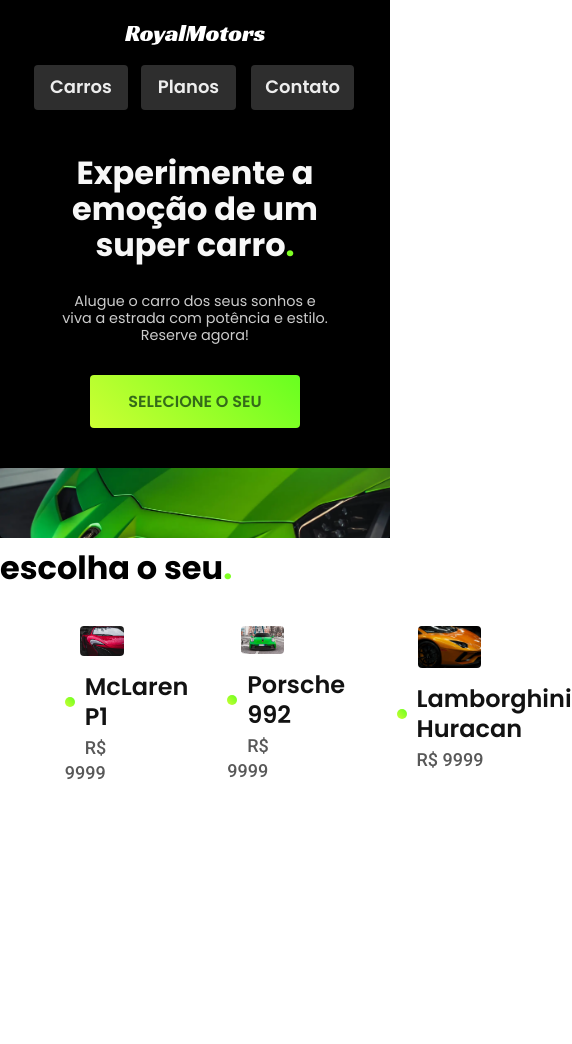
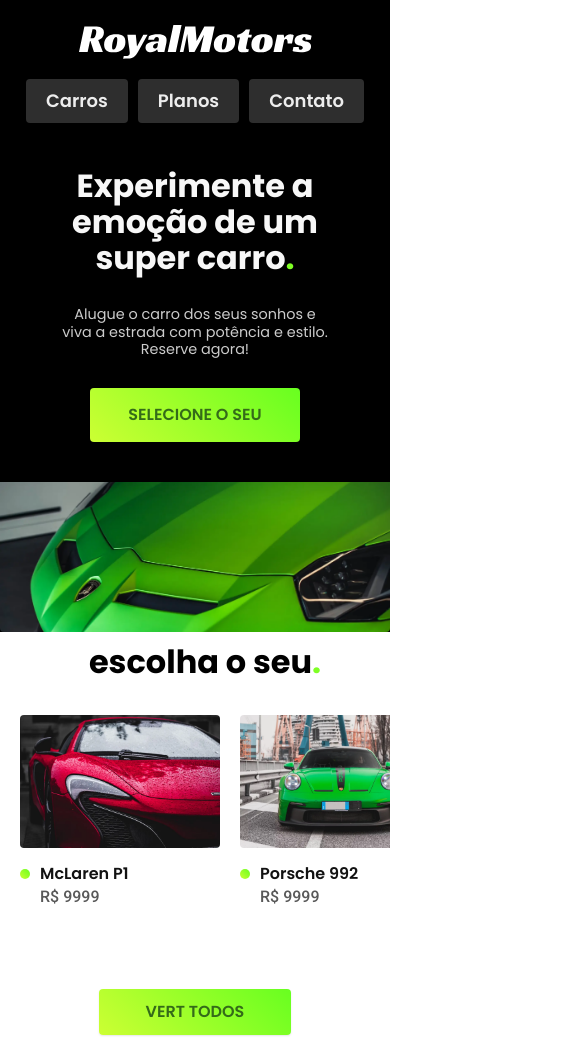
Before and after one commit to esly-ferreira/royalmotors, a plain HTML site: page index.html in a window 390 px wide. Shown: the top 1044 px of the page, 572 px wide, since content can reach past the window. Drawn offline with Linux system fonts and the light colour scheme; a web font is replaced by a local one.

```diff
--- a/css/carros/carros.css
+++ b/css/carros/carros.css
@@ -3,19 +3,18 @@
   padding-bottom: 120px;
 }
 
-.carro_lista h2{
-  box-sizing: border-box;
-  padding-bottom: 40px;
-  max-width: 1120px;
-  margin: 0 auto;
-}
-
 .carro_lista ul{
   display: flex;
   gap: 40px;
-  padding: 0 40px;
   max-width: 1400px;
   margin: 0 auto;
+  overflow-x: auto;
+  padding: 20px;
+  margin-bottom: 60px;
+}
+
+.carro-lista li{
+  min-width: 200px;
 }
 
 .carro_lista a{
@@ -27,6 +26,7 @@
   object-fit: cover;
   object-position: center;
   margin-bottom: 16px;
+  min-width: 200px;
 }
 
 .carro_lista h3{
@@ -34,18 +34,54 @@
   display: grid;
   grid-template-columns: 20px auto;
   align-items: center;
+  transition: 0.2s;
 }
 
 .carro_lista h3::before{
-  display: inline-block;
+  /* display: inline-block; */
   content: "";
   background: var(--deg);
   height: 10px;
   width: 10px;
   margin-right: 10px;
   border-radius: 10px;
+  transition: height 0.5s;
+}
+.carro_lista a:hover h3::before{
+  height: 100%;
+}
+
+.carro_lista a:hover h3{
+  transform: scaley(1);
+  font-weight: 700;
 }
 
 .carro_lista li span{
   padding-left: 20px;
 }
+
+.ver-mais{
+  display: flex;
+  text-align: center;
+  width: 160px;
+  margin: 0 auto;
+}
+
+
+@media(max-width:1000px){
+  .carro_lista{
+    padding-bottom: 6px;
+  }
+  .carro_lista ul{
+    gap: 20px;
+    margin: 0 0 60px 0px;
+  }
+  .carro_lista h2{
+    text-align: center;
+    margin: 0 auto;
+    padding-bottom: 15px;
+  }
+  .carro_lista h3{
+    margin-bottom: 0px;
+  }
+}
--- a/css/componentes.css
+++ b/css/componentes.css
@@ -1,3 +1,10 @@
+.container{
+  box-sizing: border-box;
+  max-width: 1120px;
+  margin: 0 auto;
+  padding: 0 0 40px 20px;
+}
+
 .botao {
   display: inline-block;
   padding: 16px 32px;
@@ -13,7 +20,7 @@
   background: var(--deg2);
 }
 
-@media (max-width: 600px) {
+@media (max-width: 700px) {
   .botao {
     padding: 12px 16px;
     font-size: 1rem;
--- a/css/cores.css
+++ b/css/cores.css
@@ -1,6 +1,6 @@
 :root{
   --deg:linear-gradient(45deg,#CCFF33,#9AFF29,#68FF20);
-  --deg2:linear-gradient(45deg,#d7ff60,#bfff77,#94ff63);
+  --deg2:linear-gradient(280deg,#CCFF33,#9AFF29,#68FF20);
   --p1:#CCFF33;
   --p2:#346B19;
   --p3:#7FFF24;
--- a/css/header.css
+++ b/css/header.css
@@ -21,8 +21,6 @@
   padding-top: 16px;
   padding-bottom: 16px;
   color: var(--c1);
-  /* font-weight: 600;
-  font-size: 1.125rem; */
   position: relative;
 }
 
@@ -68,7 +66,7 @@
     display: inline-block;
     background: var(--c10);
     justify-items: center;
-    padding: 10px 30px;
+    padding: 10px 25px;
     border-radius: 4px;
     color: var(--c2);
     /* font-size: 0.75rem; */
@@ -80,16 +78,9 @@
 }
 
 @media (max-width: 400px) {
-  .header,
-  a,
-  img {
-    margin: auto;
-    width: 60%;
-  }
   .header-menu a {
     display: flex;
-    /* font-size: 0.65rem; */
-    padding: 10px 18px;
+    padding: 10px 20px;
   }
   .header-menu {
     gap: 10px;
--- a/css/main.css
+++ b/css/main.css
@@ -10,7 +10,6 @@
   max-width: 1100px;
   box-sizing: border-box;
   margin: 0 auto;
-  /* gap: 0 40px; */
 }
 
 .introducao img {
@@ -22,7 +21,6 @@
 
 .introducao-conteudo {
   padding-bottom: 145px;
-  /* align-self: end; */
 }
 
 .introducao h1 {
@@ -34,8 +32,6 @@
 .introducao p {
   display: grid;
   margin-bottom: 90px;
-  /* font-size: 1.5rem;
-  line-height: 1.2; */
   color: var(--c4);
   width: 37ch;
 }
@@ -46,12 +42,11 @@
   background: var(--deg);
   border-radius: 4px;
   color: var(--p2);
-  /* font-weight: 600;
-  font-size: 1rem; */
-  transition: 1s;
+  transition: background 1s;
 }
 
-.introducao a:hover {
+.introducao a:hover a{
+  font-weight: 700;
   background: var(--deg2);
 }
 
@@ -61,16 +56,14 @@
     margin: auto;
   }
   .introducao a {
-    margin-bottom: 40px;
+    margin-bottom: 120px;
   }
   .introducao h1 {
     margin-bottom: 20px;
-    /* font-size: 3rem; */
   }
   .introducao p {
     margin-top: 40px;
     margin-bottom: 40px;
-    /* font-size: 1rem; */
   }
   .introducao-bg img {
     width: 100%;
@@ -97,7 +90,6 @@
   .introducao a {
     display: grid;
     text-align: center;
-    /* font-size: 0.8rem; */
     max-width: 50%;
     margin: 0 auto;
     margin-bottom: 40px;
@@ -108,10 +100,21 @@
     margin-bottom: 30px;
   }
   .introducao p {
-    /* font-size: 0.7rem; */
     text-align: center;
     margin: 0 auto;
     margin-bottom: 30px;
     width: 30ch;
   }
 }
+
+@media(max-width:1000px) {
+  .introducao {
+    display: grid;
+    grid-template-columns: 1fr;
+  }
+  .introducao-bg img {
+    width: 100%;
+    height: 150px;
+    object-fit: cover;
+  }
+}
--- a/css/texto.css
+++ b/css/texto.css
@@ -1,4 +1,4 @@
-.span{
+.span {
   color: var(--p3);
 }
 
@@ -78,13 +78,25 @@
   }
   .font-1-xl,
   .font-2-xl {
-    font-size: 1.5rem;
+    font-size: 1rem;
   }
   .font-1-xxl-center {
     font-size: 2rem;
     margin: 0 auto;
   }
-  .font-2-l{
+  .font-2-l {
     font-size: 0.9rem;
   }
+  .font-2-m {
+    font-size: 1rem;
+  }
 }
+
+@media (max-width: 1245px) {
+  .font-1-xl {
+    font-size: 1rem;
+  }
+  .font-2-m {
+    font-size: 1rem;
+  }
+}
--- a/index.html
+++ b/index.html
@@ -31,7 +31,7 @@
       <div class="introducao-conteudo">
         <h1 class="font-1-xxl-center">Experimente a emoção de um super carro<span class="span">.</span></h1>
         <p class="font-2-l">Alugue o carro dos seus sonhos e viva a estrada com potência e estilo. Reserve agora!</p>
-        <a href="./carros.html" class="botao">SELECIONE O SEU</a>
+        <a href="./carros.html " class="botao">SELECIONE O SEU</a>
       </div>
       <div>
         <img src="./img/page/lamborghini.webp" alt="Lamborghini verde">
@@ -40,8 +40,7 @@
   </main>
 
   <article class="carro_lista">
-    <h2 class="font-1-xxl">escolha o seu<span class="span">.</span></h2>
-
+    <h2 class="font-1-xxl container">escolha o seu<span class="span">.</span></h2>
     <ul>
       <li>
         <a href="./">
@@ -65,6 +64,9 @@
         </a>
       </li>
     </ul>
+    <div>
+      <a href="./carros.html " class="botao ver-mais">VERT TODOS</a>
+    </div>
   </article>
 </body>
 
```
